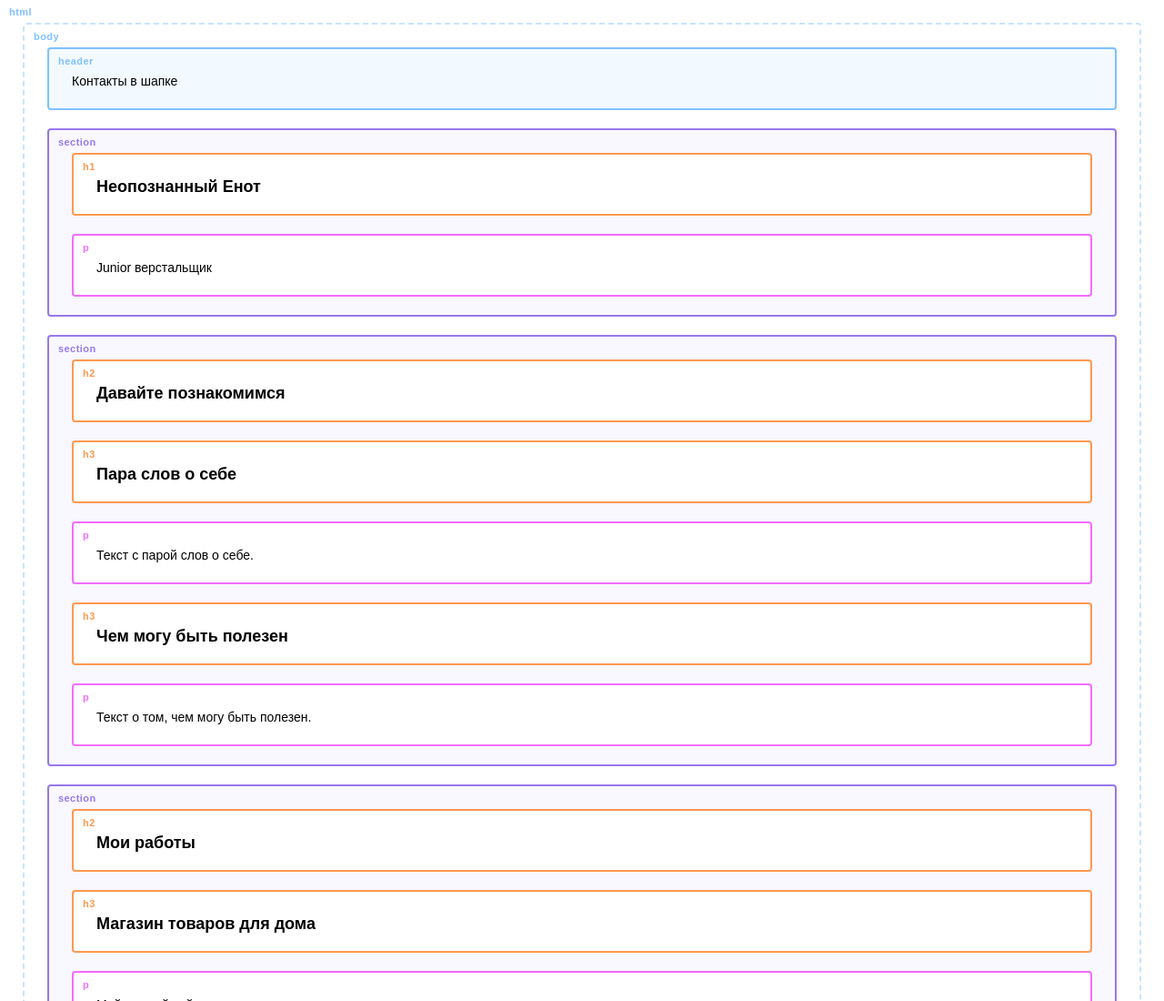
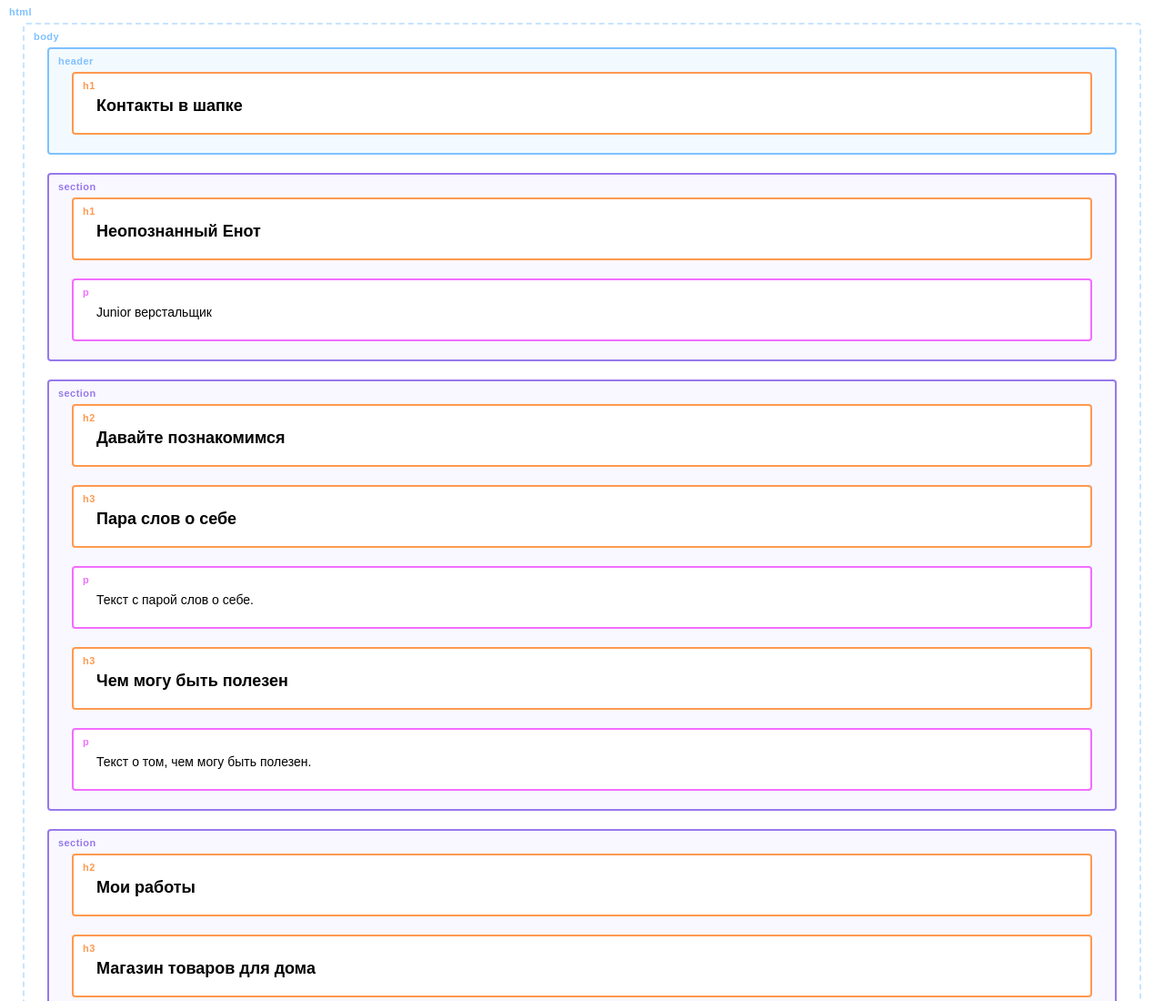
Before and after one commit to MSV20/my-site, a plain HTML site: page index.html in a window 1280 px wide. Shown: the top 1100 px of the page at 91% size. Drawn offline with Linux system fonts and the light colour scheme.

Commit message:
change size text in header

```diff
--- a/index.html
+++ b/index.html
@@ -8,7 +8,7 @@
 
   <body>
     <header class="page-header">
-      Контакты в шапке
+      <h1>Контакты в шапке</h1>
     </header>
 
     <section class="hero-image">
```
